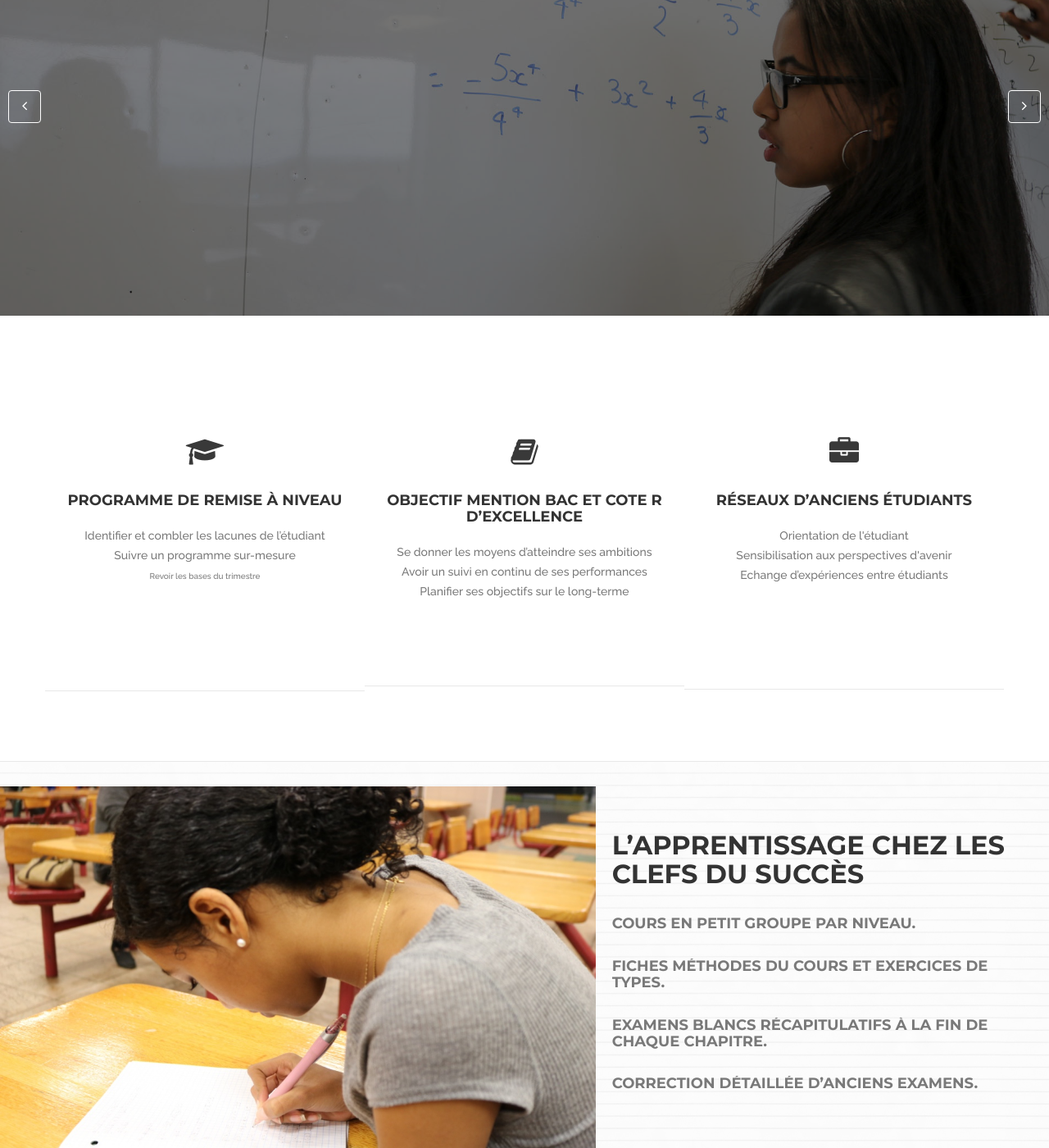
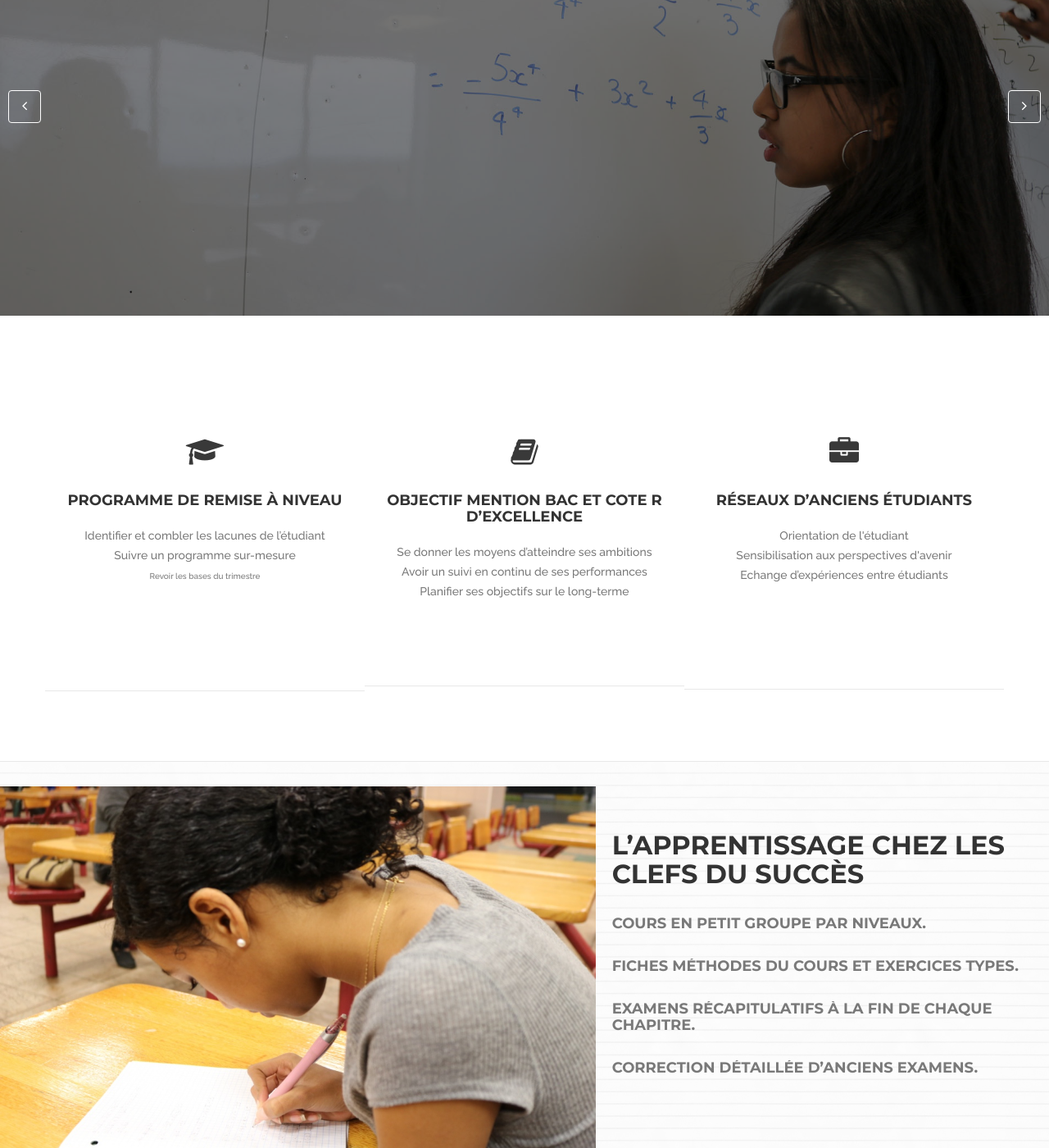
Before and after one commit to bkingg/les-clefs-pour-reussir, a Jekyll site: the page built from index.html, in a window 1280 px wide and 1400 px high, scrolled down 232 px. Shown: the whole window at 82% size. Built offline with Jekyll 4.4.1, drawn with Linux system fonts in a browser that asks for light colours.

Commit message:
Update from Forestry.io - index.html

```diff
--- a/index.html
+++ b/index.html
@@ -66,21 +66,21 @@ layout: default
         <div class="col-md-12">
           <div class="media hover-effect">
             <div class="media-body">
-              <h5 class="media-heading">Cours en petit groupe par niveau.</h5>
+              <h5 class="media-heading">Cours en petit groupe par niveaux.</h5>
             </div>
           </div>
         </div>
         <div class="col-md-12">
           <div class="media hover-effect">
             <div class="media-body">
-              <h5 class="media-heading">Fiches méthodes du cours et exercices de types.</h5>
+              <h5 class="media-heading">Fiches méthodes du cours et exercices types.</h5>
             </div>
           </div>
         </div>
         <div class="col-md-12">
           <div class="media hover-effect">
             <div class="media-body">
-              <h5 class="media-heading">Examens blancs récapitulatifs à la fin de chaque chapitre.&nbsp;</h5>
+              <h5 class="media-heading">Examens récapitulatifs à la fin de chaque chapitre.&nbsp;</h5>
             </div>
           </div>
         </div>
```
